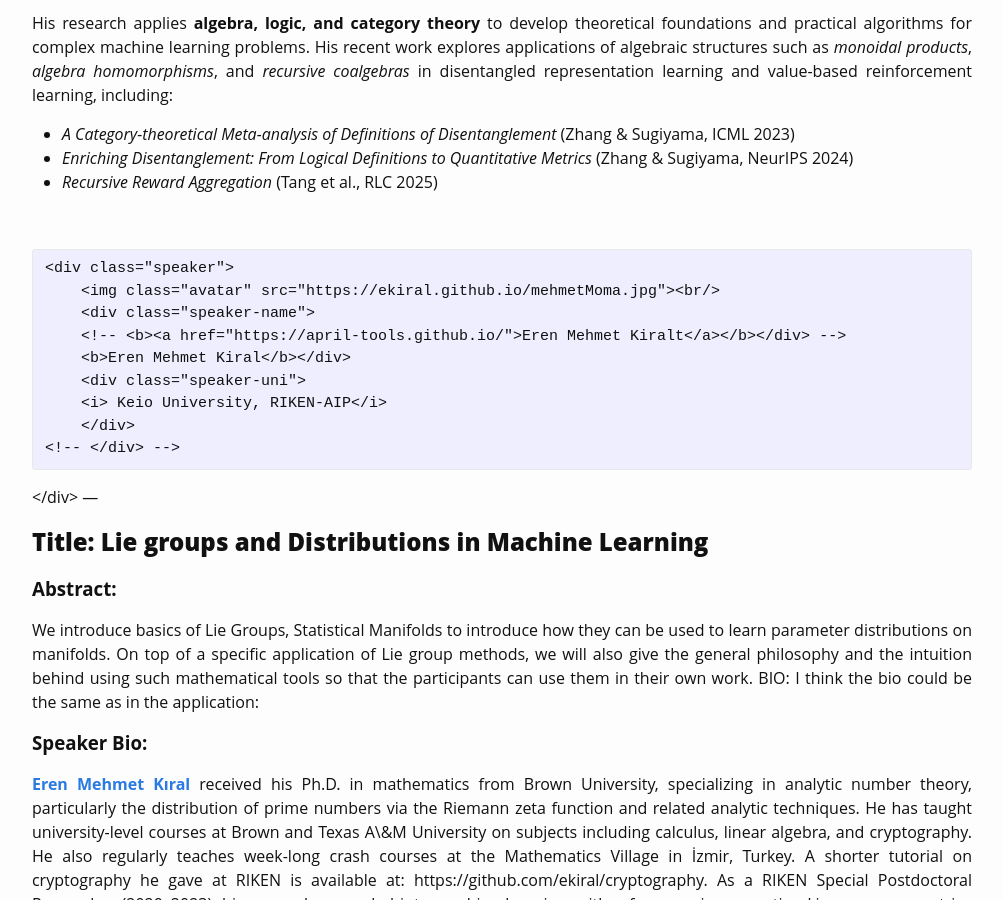
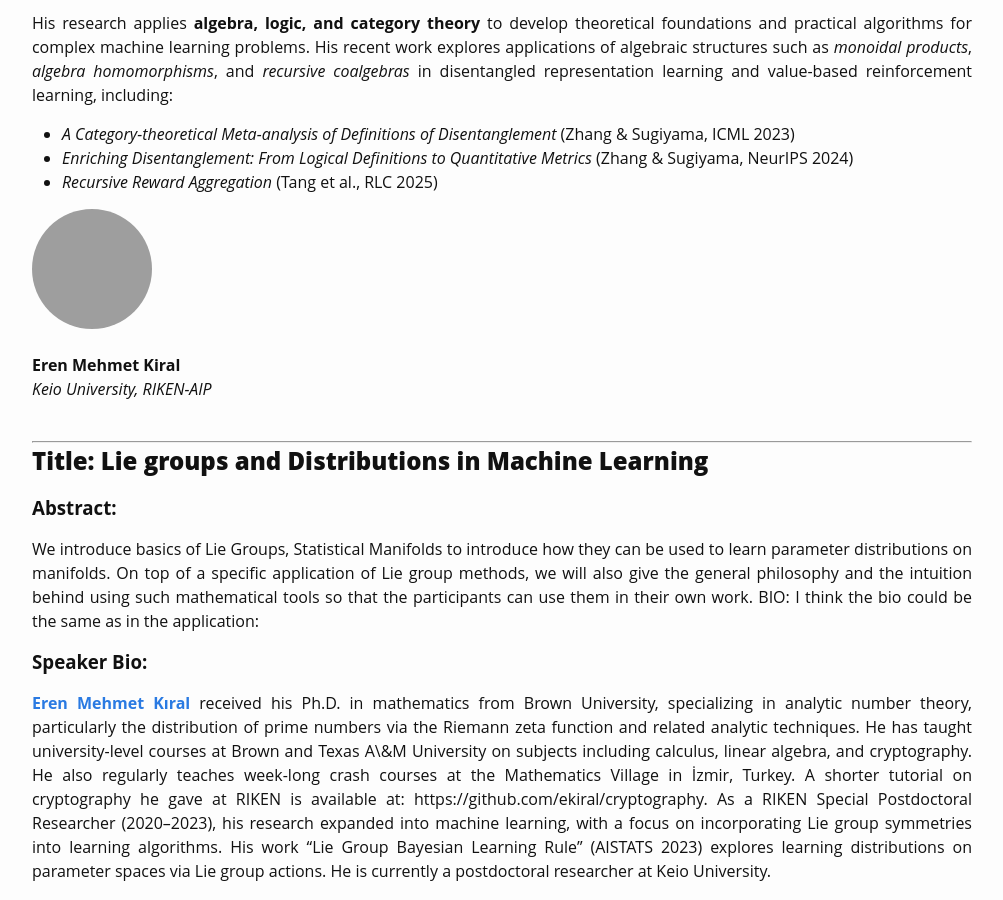
Before and after one commit to Algebra4AI/Algebra4AI.github.io, a Jekyll site: the page built from index.md, in a window 1280 px wide and 900 px high, scrolled down 2704 px. Shown: the whole window, without its empty margins (138-1141 px from the left). Built offline with Jekyll 4.4.1, drawn with Linux system fonts in a browser that asks for light colours; some web fonts are replaced; grey boxes are pictures that could not be loaded.

Commit message:
Update index.md

```diff
--- a/index.md
+++ b/index.md
@@ -100,7 +100,6 @@ His research applies **algebra, logic, and category theory** to develop theoreti
 
 
 <div id="speakers">
-    </div>
     <div class="speaker">
         <img class="avatar" src="https://ekiral.github.io/mehmetMoma.jpg"><br/>
         <div class="speaker-name">
@@ -109,7 +108,7 @@ His research applies **algebra, logic, and category theory** to develop theoreti
         <div class="speaker-uni">
         <i> Keio University, RIKEN-AIP</i>
         </div>
-    <!-- </div> -->
+    </div>
 </div>
 ---
 
```
